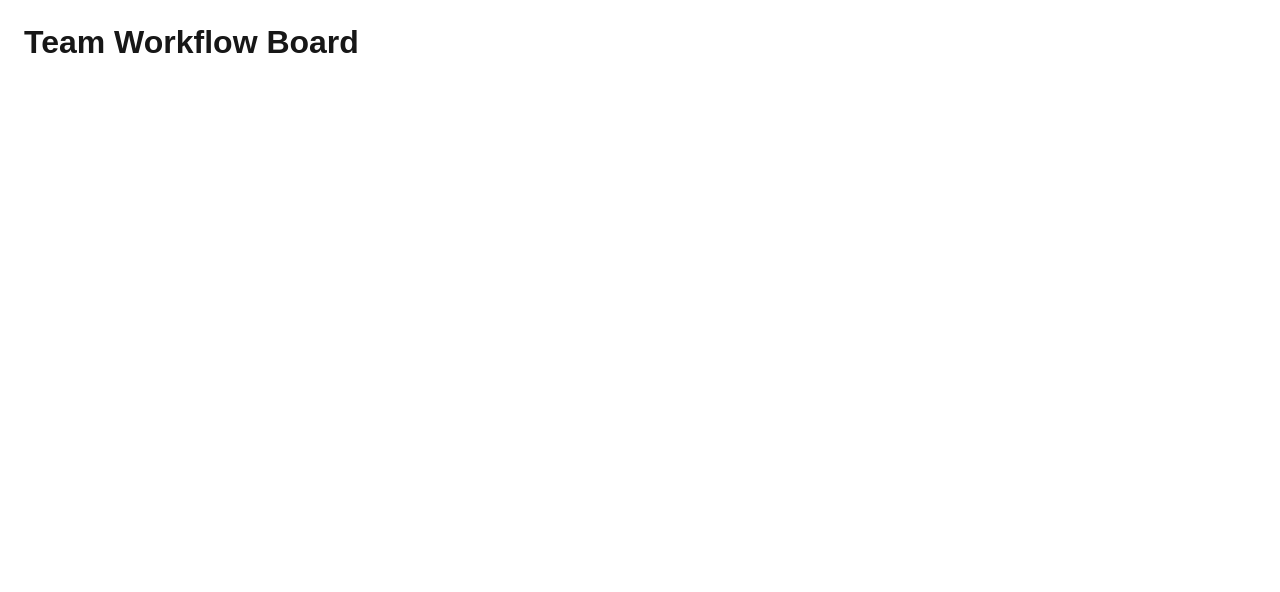
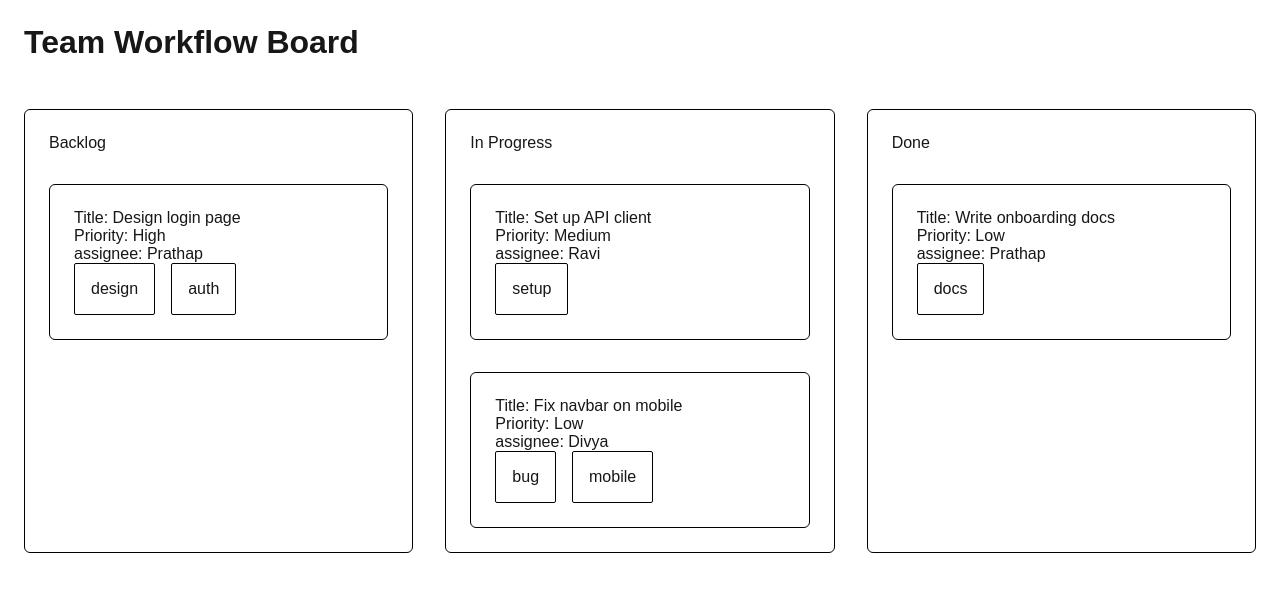
Before and after one commit to 068prathap/Frontend---Team-Workflow-Board, a Next.js app: page / in a window 1280 px wide. Shown: the top 592 px of the page. Built offline with nearby package versions, Linux system fonts and the light colour scheme.

Commit message:
Show tasks in status columns

```diff
--- a/src/app/page.module.css
+++ b/src/app/page.module.css
@@ -1,3 +1,38 @@
 .page {
   padding: 24px;
 }
+
+.taskTable {
+  width: 100%;
+  display: flex;
+  gap: 2rem;
+  margin-top: 3rem;
+}
+
+.column {
+  padding: 1.5rem;
+  width: 100%;
+  border: 1px solid black;
+  border-radius: 6px;
+  display: flex;
+  flex-direction: column;
+  gap: 2rem;
+}
+
+.taskBox {
+  padding: 1.5rem;
+  border: 1px solid black;
+  border-radius: 6px;
+}
+
+.tagList {
+  display: flex;
+  flex-wrap: wrap;
+  gap: 1rem;
+}
+
+.tag {
+  padding: 1rem;
+  border: 1px solid black;
+  border-radius: 2px;
+}
--- a/src/app/page.tsx
+++ b/src/app/page.tsx
@@ -1,9 +1,92 @@
+"use client";
 import styles from "./page.module.css";
 
+const tasks = [
+  {
+    id: "1",
+    title: "Design login page",
+    description: "Create the layout for the login page.\nInclude email and password fields.",
+    status: "Backlog",
+    priority: "High",
+    assignee: "Prathap",
+    tags: ["design", "auth"],
+    createdAt: "2026-10-28T10:00:00.000Z",
+    updatedAt: "2026-10-30T09:30:00.000Z",
+  },
+  {
+    id: "2",
+    title: "Set up API client",
+    description: "Add a helper to call the backend APIs.",
+    status: "In Progress",
+    priority: "Medium",
+    assignee: "Ravi",
+    tags: ["setup"],
+    createdAt: "2026-10-29T08:15:00.000Z",
+    updatedAt: "2026-10-31T14:00:00.000Z",
+  },
+  {
+    id: "3",
+    title: "Fix navbar on mobile",
+    description: "Menu items overlap on small screens.",
+    status: "In Progress",
+    priority: "Low",
+    assignee: "Divya",
+    tags: ["bug", "mobile"],
+    createdAt: "2026-10-30T11:45:00.000Z",
+    updatedAt: "2026-11-01T07:20:00.000Z",
+  },
+  {
+    id: "4",
+    title: "Write onboarding docs",
+    description: "Steps for new developers to run the project.",
+    status: "Done",
+    priority: "Low",
+    assignee: "Prathap",
+    tags: ["docs"],
+    createdAt: "2026-10-25T09:00:00.000Z",
+    updatedAt: "2026-10-27T16:10:00.000Z",
+  },
+];
+
+const statusList = ["Backlog", "In Progress", "Done"]
+
 export default function Home() {
+  function filterTasks(status) {
+    return tasks.filter((task)=>{
+      return task.status === status;
+    })
+  }
+
   return (
-    <main className={styles.page}>
-      <h1>Team Workflow Board</h1>
-    </main>
+    <>
+      <main className={styles.page}>
+        <h1>Team Workflow Board</h1>
+        <div className={styles.taskTable}>
+          {
+            statusList.map((status)=>(
+              <div key={status} className={styles.column}>
+                <p>{status}</p>
+                {
+                  filterTasks(status).map((task)=>(
+                    <div key={task.id} className={styles.taskBox}>
+                      <p>Title: {task.title}</p>
+                      <p>Priority: {task.priority}</p>
+                      <p>assignee: {task.assignee}</p>
+                      <div className={styles.tagList}>
+                        {
+                          task.tags.map((tag, index)=>(
+                            <p key={index} className={styles.tag}>{tag}</p>
+                          ))
+                        }
+                      </div>
+                    </div>
+                  ))
+                }
+              </div>
+            ))
+          }
+        </div>
+      </main>
+    </>
   );
 }
```
